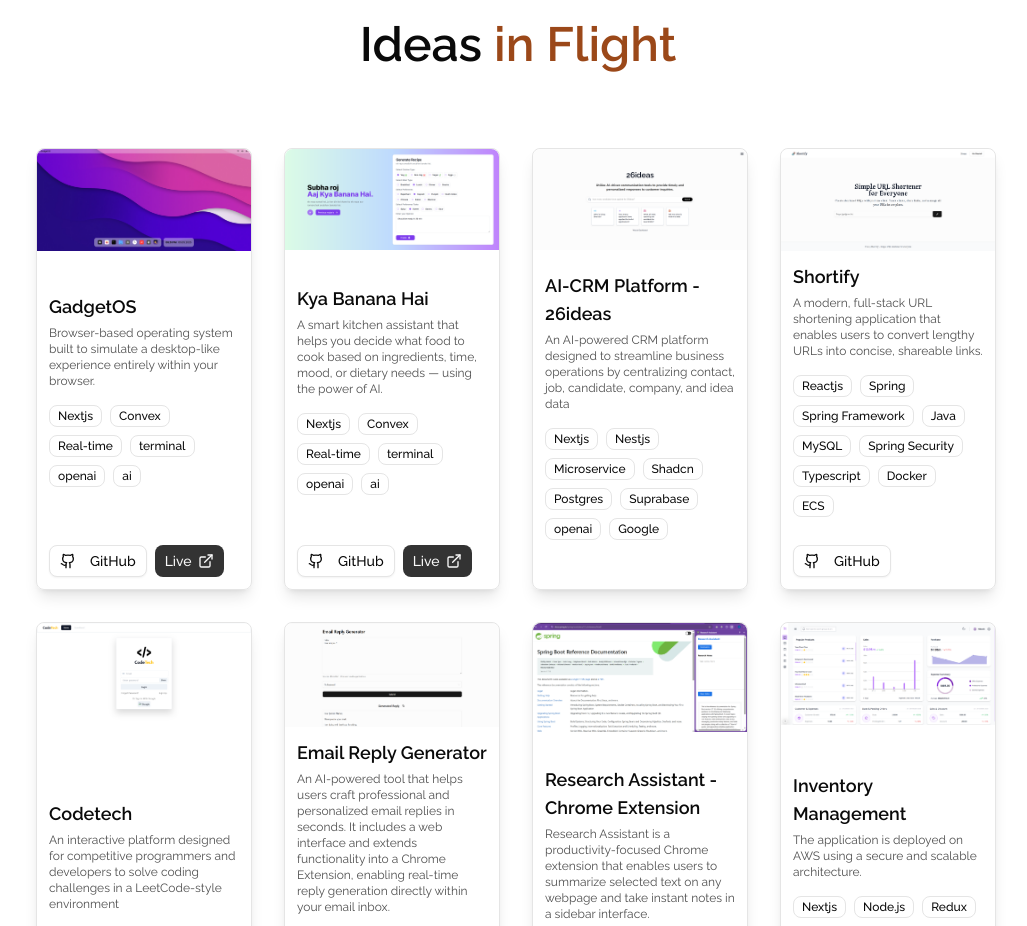
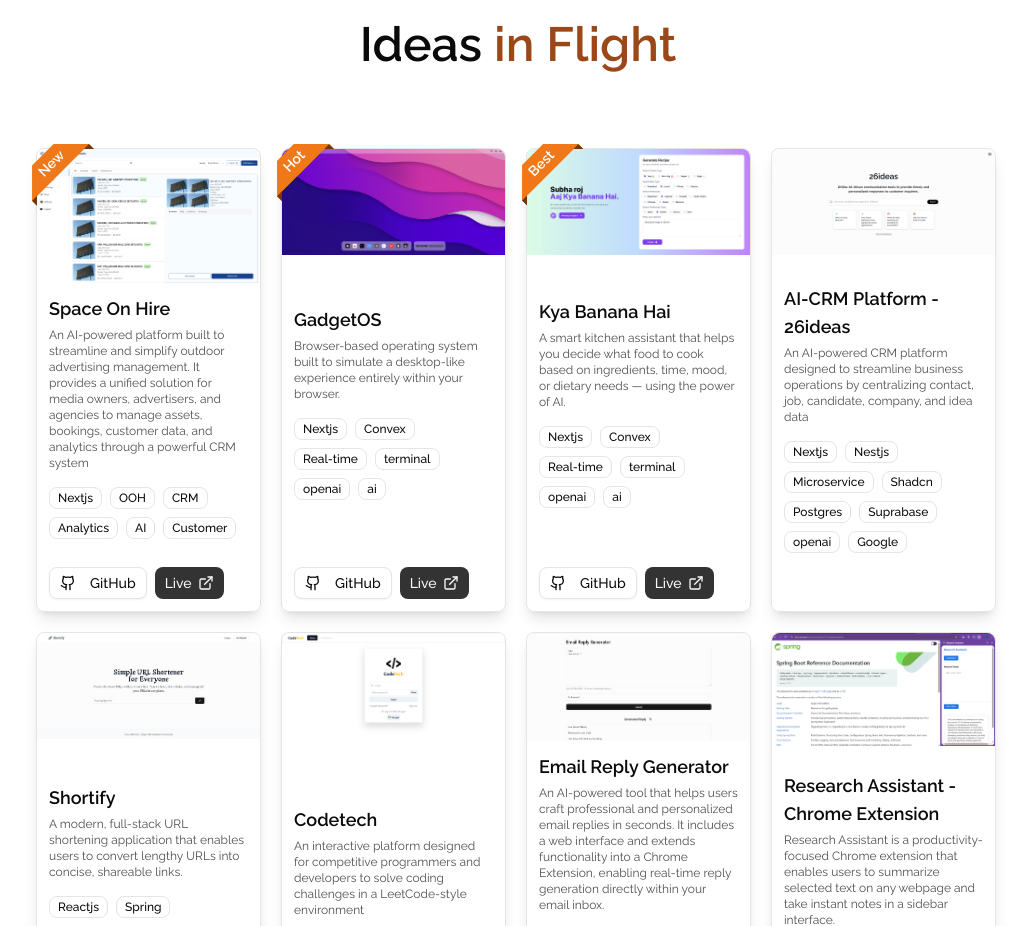
Before and after one commit to Hitesh-s0lanki/personal-portfolio, a Next.js app: page / in a window 1280 px wide. Shown: the part 1860-2786 px from the top of the page, without its empty margins (124-1151 px from the left). Built offline with nearby package versions, Linux system fonts and the light colour scheme.

Commit message:
- space on hire project added - ribboin added

```diff
--- a/src/app/(root)/_components/idea-card.tsx
+++ b/src/app/(root)/_components/idea-card.tsx
@@ -16,6 +16,7 @@
       // onClick={() => onOpen(idea)}
     >
       <div className=" w-full relative transition-all duration-1000">
+        {idea.ribbon && <div className="ribbon">{idea.ribbon}</div>}
         <Image
           src={idea.image}
           alt="Frame"
--- a/src/app/(root)/_components/project-section.tsx
+++ b/src/app/(root)/_components/project-section.tsx
@@ -11,7 +11,7 @@
       <h1 className=" text-3xl pl-1  md:text-5xl lg:text-5xl text-center md:text-center lg:text-center font-semibold ">
         Ideas <span className="text-[#9b4819]">in Flight</span>
       </h1>
-      <div className=" grid md:grid-cols-2 lg:grid-cols-4 gap-8">
+      <div className=" grid md:grid-cols-2 lg:grid-cols-4 gap-5">
         {projectData.map((idea) => (
           <IdeaCard key={idea.name} idea={idea} />
         ))}
--- a/src/app/globals.css
+++ b/src/app/globals.css
@@ -199,3 +199,27 @@
 .hover-underline-animation.center:hover::after {
   transform-origin: bottom center;
 }
+
+
+/* HTML: <div class="ribbon">Your text content</div> */
+.ribbon {
+  font-size: 14px;
+  font-weight: bold;
+  color: #fff;
+}
+.ribbon {
+  --f: .5em; /* control the folded part */
+
+  position: absolute;
+  top: 0;
+  left: 0;
+  line-height: 1.8;
+  padding-inline: 1lh;
+  padding-bottom: var(--f);
+  border-image: conic-gradient(#0008 0 0) 51%/var(--f);
+  clip-path: polygon(
+    100% calc(100% - var(--f)),100% 100%,calc(100% - var(--f)) calc(100% - var(--f)),var(--f) calc(100% - var(--f)), 0 100%,0 calc(100% - var(--f)),999px calc(100% - var(--f) - 999px),calc(100% - 999px) calc(100% - var(--f) - 999px));
+  transform: translate(calc((cos(45deg) - 1)*100%), -100%) rotate(-45deg);
+  transform-origin: 100% 100%;
+  background-color: #F07818; /* the main color  */
+}
--- a/src/lib/data.ts
+++ b/src/lib/data.ts
@@ -1,6 +1,16 @@
 import { Project, Certificate } from "@/type";
 
 export const projectData: Project[] = [
+    {
+        id: 17,
+        name: "Space On Hire",
+        description: "An AI-powered platform built to streamline and simplify outdoor advertising management. It provides a unified solution for media owners, advertisers, and agencies to manage assets, bookings, customer data, and analytics through a powerful CRM system",
+        image: "/projects/space-on-hire.png",
+        technologies: ["Nextjs", "OOH", "CRM", "Analytics", "AI", "Customer"],
+        github: "https://github.com/Hitesh-s0lanki/space-on-hire",
+        demo: "https://space-on-hire.vercel.app/",
+        ribbon: "New"
+    },
     {
         id: 1,
         name: "GadgetOS",
@@ -9,6 +19,7 @@
         technologies: ["Nextjs", "Convex", "Real-time", "terminal", "openai", "ai"],
         github: "https://github.com/Hitesh-s0lanki/gadgetOS/tree/web_os",
         demo: "https://gadgetos.in/",
+        ribbon: "Hot"
     },
     {
         id: 2,
@@ -18,6 +29,7 @@
         technologies: ["Nextjs", "Convex", "Real-time", "terminal", "openai", "ai"],
         github: "https://github.com/Hitesh-s0lanki/kya-banana-hai-app-fe",
         demo: "https://kya-banana-hai-app-fe.vercel.app/",
+        ribbon: "Best"
     },
     {
         id: 15,
--- a/src/type.ts
+++ b/src/type.ts
@@ -6,6 +6,7 @@
     technologies: string[];
     github?: string;
     demo?: string;
+    ribbon?: string;
 }
 
 export interface Certificate {
```
Also changed, not shown: public/projects/space-on-hire.png (added).
